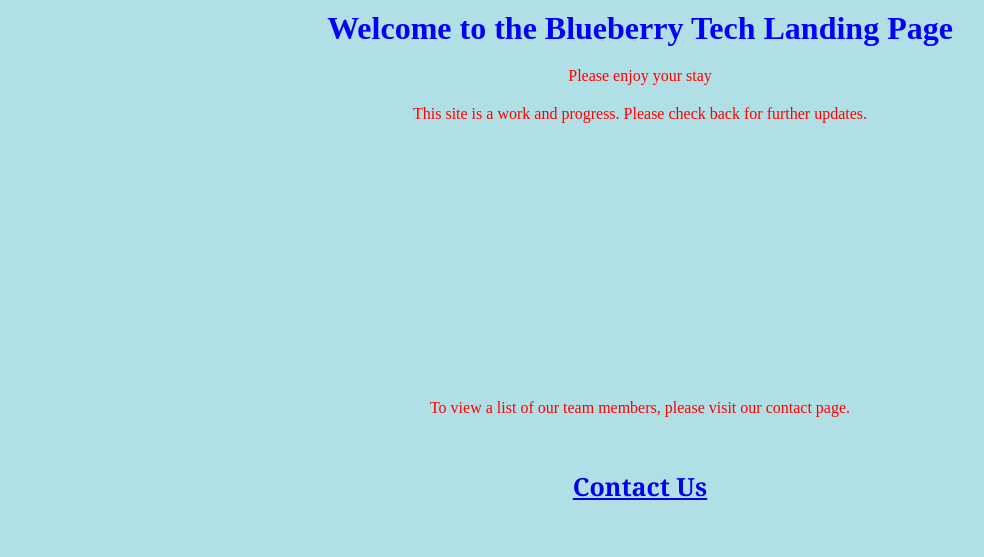
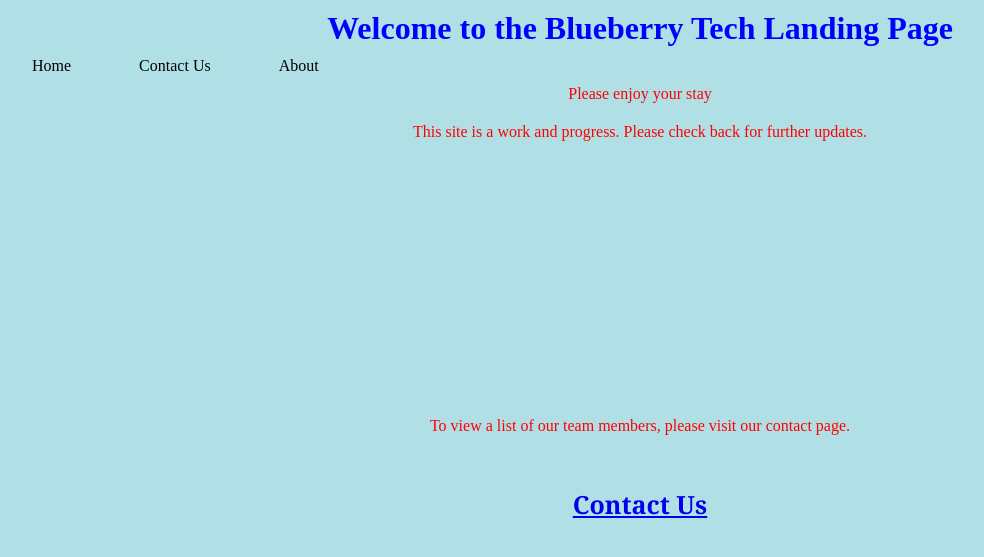
Before and after one commit to BlueberryTechnologies/BlueberryTech, a PHP site: page / in a window 1280 px wide. Shown: the top 557 px of the page, without its empty margins (0-984 px from the left). Run offline with PHP 8.4, Linux system fonts and the light colour scheme.

Commit message:
added a primitive navigation bar

```diff
--- a/blue_index.css
+++ b/blue_index.css
@@ -32,3 +32,37 @@ body {
     font-family: Georgia, 'Times New Roman', Times, serif;
     font-size: 25px;
   }
+
+  div.nav{
+    border: 10px;
+    border-color: aqua;
+  }
+
+  li{
+    display: inline;
+  }
+
+  li a{
+    display: inline;
+    text-align: left;
+    padding: 28px 32px;
+    text-decoration: none;
+  }
+
+  li a:hover{
+    background-color: #333;
+  }
+
+  a{
+    display: inline;
+    padding: 10px;
+
+  }
+
+  ul{
+    list-style-type: none;
+    margin: 0;
+    padding: 0;
+    overflow: hidden;
+    text-align: left;
+  }
--- a/index.html
+++ b/index.html
@@ -7,8 +7,16 @@
     </head>
 
     <body>
+        <h1>Welcome to the Blueberry Tech Landing Page</h1>
 
-        <h1>Welcome to the Blueberry Tech Landing Page</h1>
+        <div class="nav">
+            <ul>
+                <li><a>Home</a></li>
+                <li><a>Contact Us</a></li>
+                <li><a>About</a></li>
+            </ul>
+        </div>
+
         <p>Please enjoy your stay</p>
         <p>This site is a work and progress. Please check back for further updates.</p>
 
```
